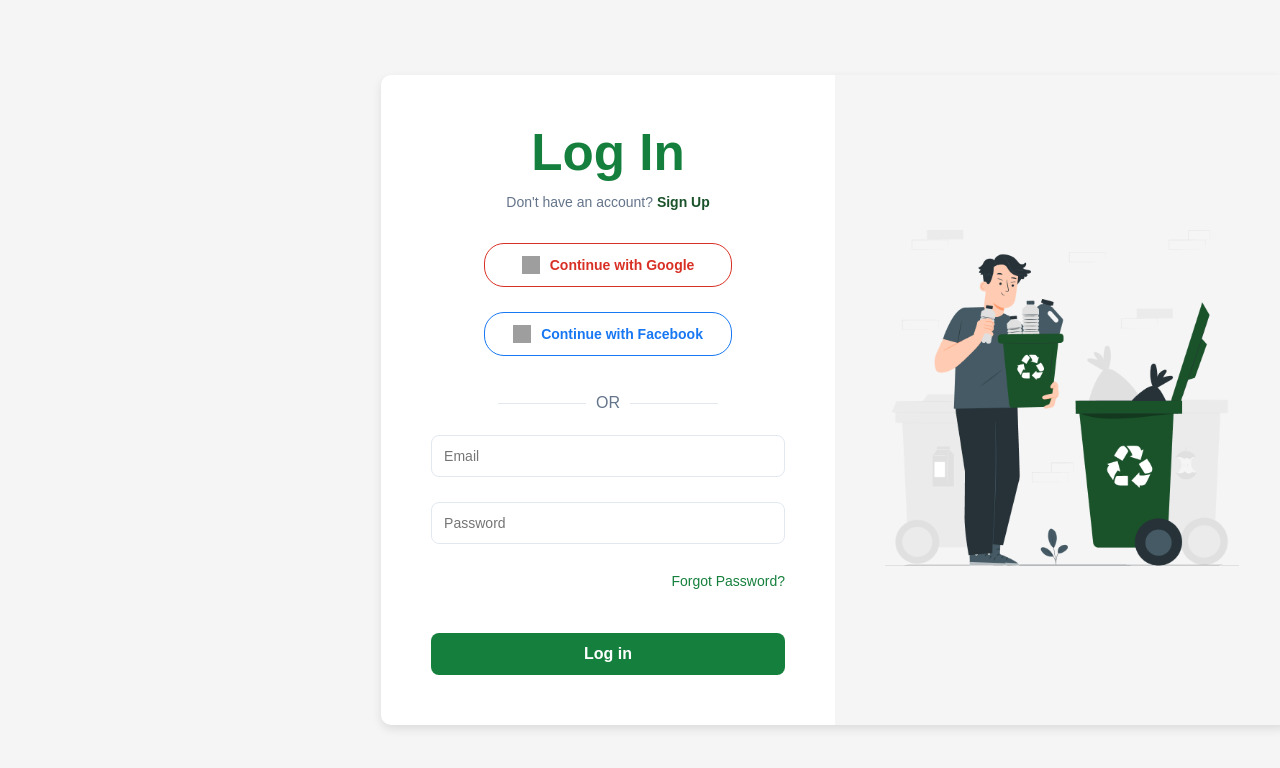
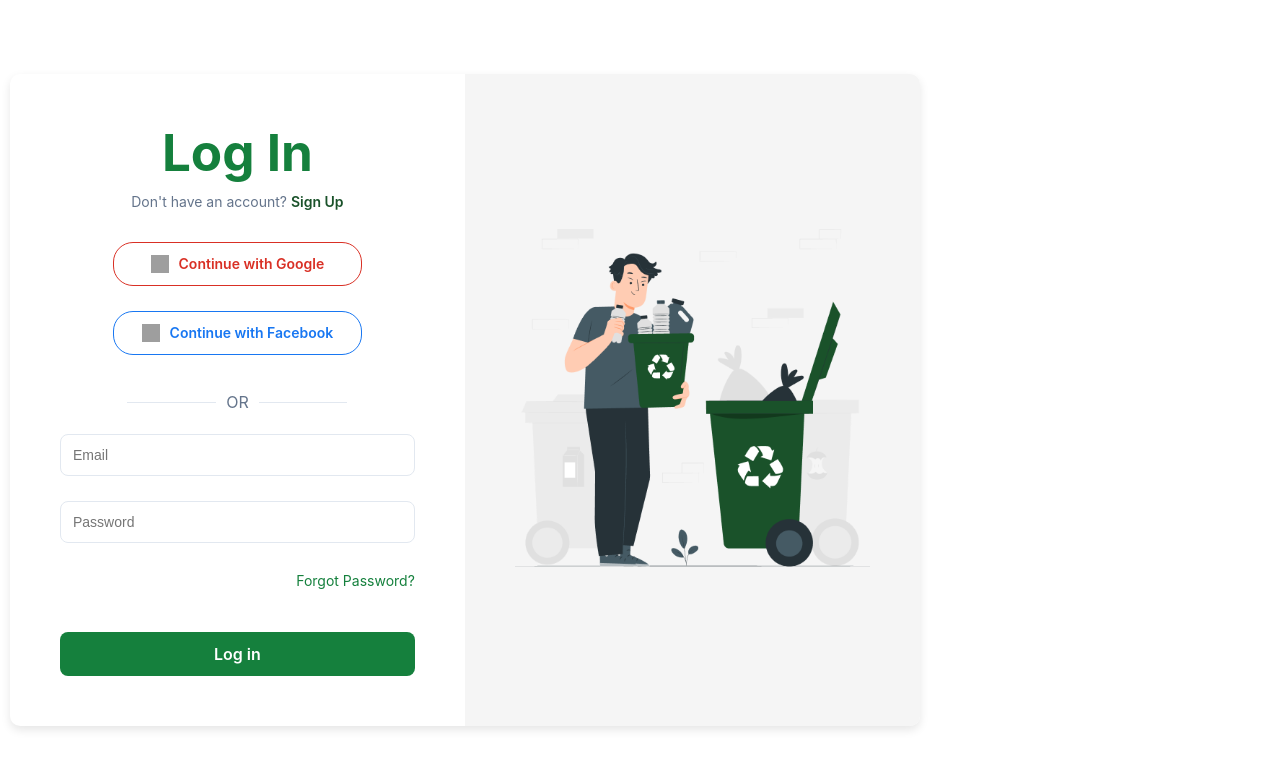
Before and after one commit to paapacobbold/GIGO, a React (Vite) app: page /login in a window 1280 px wide. Shown: the top 768 px of the page. Built offline with nearby package versions, Linux system fonts and the light colour scheme; grey boxes are pictures that could not be loaded.

Commit message:
Update LoginPage.css

```diff
--- a/src/pages/LoginPage/LoginPage.css
+++ b/src/pages/LoginPage/LoginPage.css
@@ -5,29 +5,13 @@
   --border-gray: #e2e8f0;
 }
 
-* {
-  margin: 0;
-  padding: 0;
-  box-sizing: border-box;
-  font-family: "Arial", sans-serif;
-}
-
-body {
-  background-color: var(--light-gray);
-  display: flex;
-  justify-content:center ;
-  align-items: center;
-  min-height: 100vh;
-  width: 100%;
-}
-
 .login-container {
   display: flex;
-  justify-content:center;
+  justify-content: center;
   align-items: center;
   width: 100%;
+  min-height: 100vh;
   padding: 10px;
-  margin-left: 40%;
 }
 
 .login-wrapper {
```
